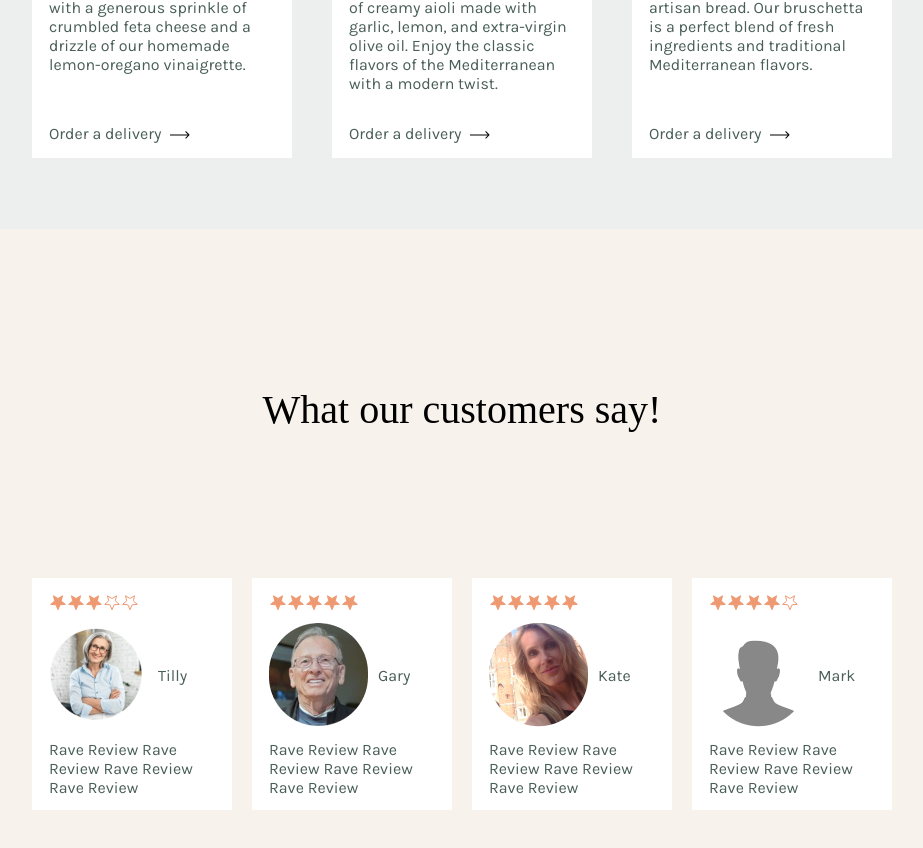
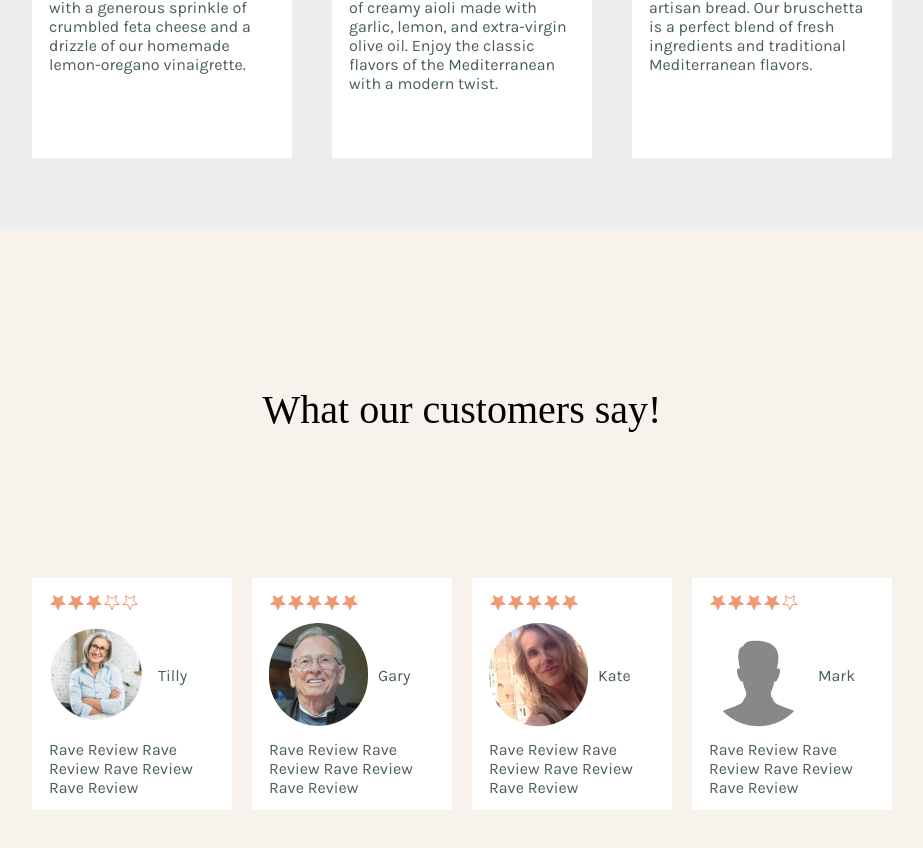
Before and after one commit to kate-mills/little-lemon-capstone, a React (Create React App) app: page / in a window 1280 px wide. Shown: the part 947-1795 px from the top of the page, without its empty margins (178-1101 px from the left). Built offline with nearby package versions, Linux system fonts and the light colour scheme; a web font is replaced by a local one.

Commit message:
rm footer link to order

```diff
--- a/src/components/WeeklySpecials/MenuItem/index.js
+++ b/src/components/WeeklySpecials/MenuItem/index.js
@@ -31,16 +31,9 @@ const MenuItem = ({
             <h5>{title}</h5>
             <p className="highlight">${price}</p>
           </div>
-
           <div className={styles.menuItem_details_description}>
             <p>{blurb}</p>
           </div>
-          <footer className={styles.menuItem_details_footer}>
-            <p>Order a delivery</p>
-            <div className={styles.menuItem_details_footer_arrow}>
-              <ArrowRight />
-            </div>
-          </footer>
         </div>
       </div>
     </div>
@@ -48,20 +41,3 @@ const MenuItem = ({
 }
 
 export default MenuItem
-
-const ArrowRight = () => {
-  return (
-    <svg
-      width="20"
-      height="8"
-      viewBox="0 0 20 8"
-      fill="none"
-      xmlns="http://www.w3.org/2000/svg"
-    >
-      <path
-        d="M19.3536 4.24641C19.5488 4.05114 19.5488 3.73456 19.3536 3.5393L16.1716 0.357319C15.9763 0.162057 15.6597 0.162057 15.4645 0.357319C15.2692 0.552581 15.2692 0.869164 15.4645 1.06443L18.2929 3.89285L15.4645 6.72128C15.2692 6.91654 15.2692 7.23312 15.4645 7.42839C15.6597 7.62365 15.9763 7.62365 16.1716 7.42839L19.3536 4.24641ZM0 4.39285H19V3.39285H0V4.39285Z"
-        fill="black"
-      />
-    </svg>
-  )
-}
```
